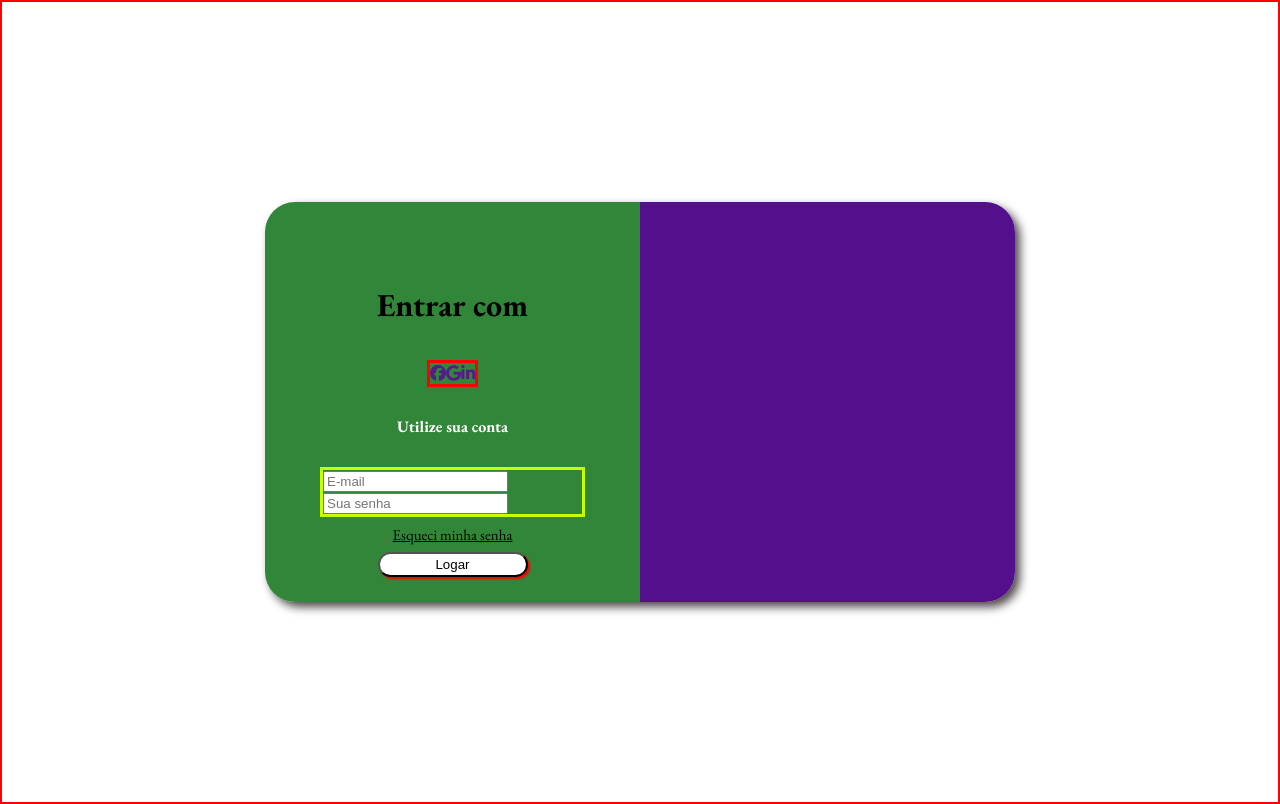
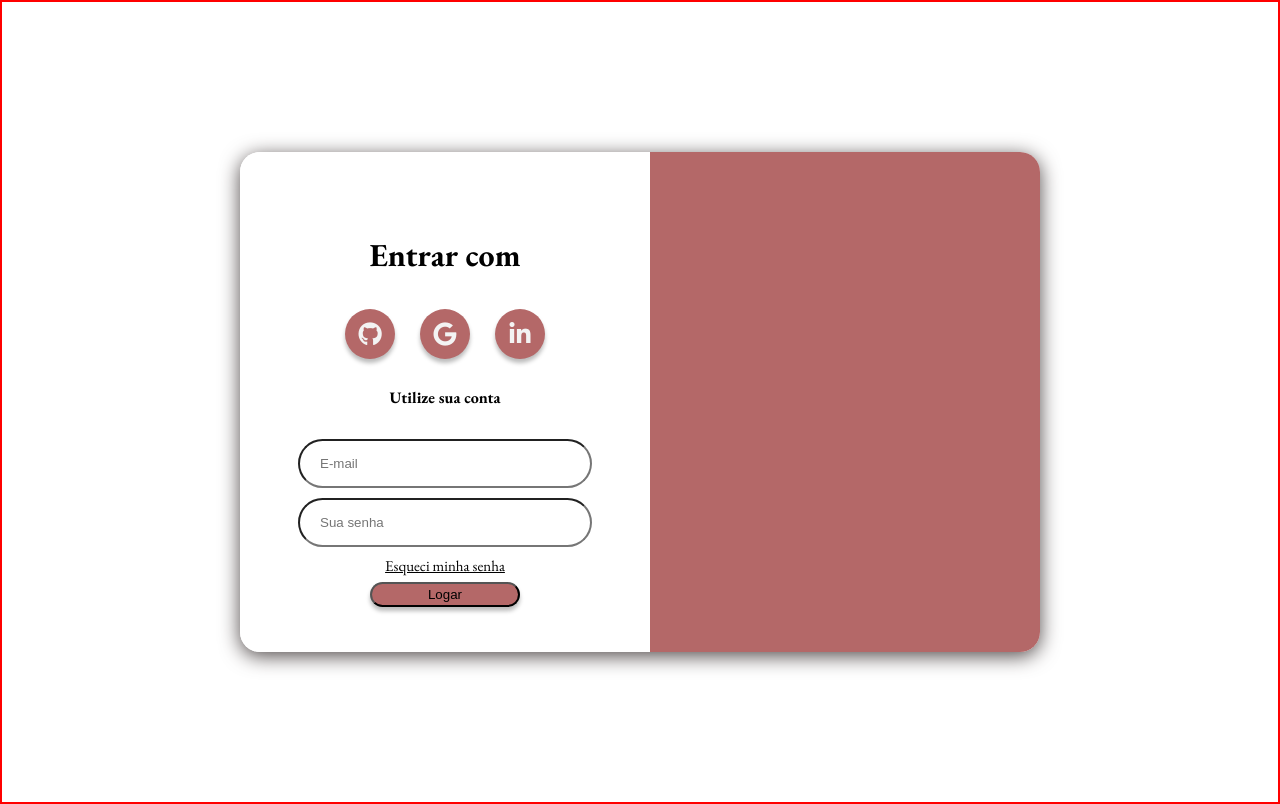
Before and after one commit to vinni-gbr/WEB-development-in-practice, a plain HTML site: page tela de login/index.html in a window 1280 px wide. Drawn offline with nearby package versions, Linux system fonts and the light colour scheme.

Commit message:
APNP
APNP

```diff
--- a/tela de login/index.css
+++ b/tela de login/index.css
@@ -15,11 +15,11 @@ main {
 
 
 .login-container{
-    width: 750px;
-    height: 400px;
+    width: 800px;
+    height: 500px;
     background-color: #ffffff;
-    border-radius: 30px;
-    box-shadow: 5px 5px 10px rgb(80, 73, 73);
+    border-radius: 20px;
+    box-shadow: 0px 4px 20px rgb(80, 73, 73);
     overflow: hidden; /*esconder tudo que estiver fora do "Container"*/
 }
 
@@ -41,11 +41,11 @@ main {
 }
 
 .form-login{
-    background-color: #328639;
+    background-color: #ffffff;
 }
 
 .form-register{
-    background-color: #540f8d;
+    background-color: #b46868;
 }
 
 h2 {
@@ -53,21 +53,30 @@ h2 {
     display: flex;
     justify-content: center;
     font-size: 2rem;
-
-
 }
 
 .form-social {
     display: flex;
-    border: solid rgb(255, 0, 0);
+    gap: 25px; /*Comando para separar os social icons*/
 }
 
 h4 {
-    color: white;
+    color: rgb(0, 0, 0);
 }
 
 .form-inputs {
-    border: solid rgb(200, 255, 0);
+    display: flex;
+    flex-direction: column;
+    gap: 10px;
+    border: solid rgb(255, 255, 255);
+}
+
+.form-input {
+    width: 250px;
+    height: 25px;
+    background-color: #ffffff;
+    border-radius: 30px;
+    padding: 10px 20px;
 }
 
 .forgot-password{
@@ -79,8 +88,30 @@ h4 {
 .login-button{
     width: 150px;
     height: 25px;
-    background-color: rgb(255, 255, 255);
     border-radius: 30px;
-    box-shadow: 2px 2px 2px red;
+    background-color: #b46868;
+    box-shadow: 0 4px 4px #0004;
     cursor:pointer;
 }
+
+.social-icons{
+    text-decoration: none;
+    width: 50px;
+    height: 50px;
+    color: #F3F3F3;
+    border-radius: 50%;
+    display: flex;
+    justify-content: center; /*Alinhando ao EIXO X*/
+    align-items: center; /*Alinhando ao EIXO Y*/
+    font-size: 1.5rem;
+    box-shadow: 0 4px 4px #0004;
+    background-color: #b46868;
+}
+
+.social-icons:hover {
+    background-color: white;
+    color: #b46868;
+    box-shadow: 10px 14px 10px #0004;
+    transition: .5s;
+    transform: translateY(-20%);
+}
--- a/tela de login/index.html
+++ b/tela de login/index.html
@@ -19,7 +19,7 @@
                     <h2 class="title"> Entrar com </h2>
                     <div class="form-social">
                         <a href="" class="social-icons">
-                            <i class="fab fa-facebook"></i>
+                            <i class="fab fa-github"></i>
                         </a>
                         <a href="" class="social-icons">
                             <i class="fab fa-google"></i>
```
